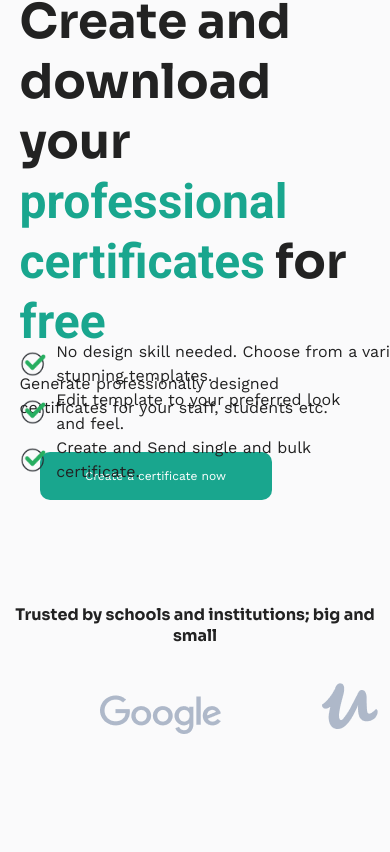
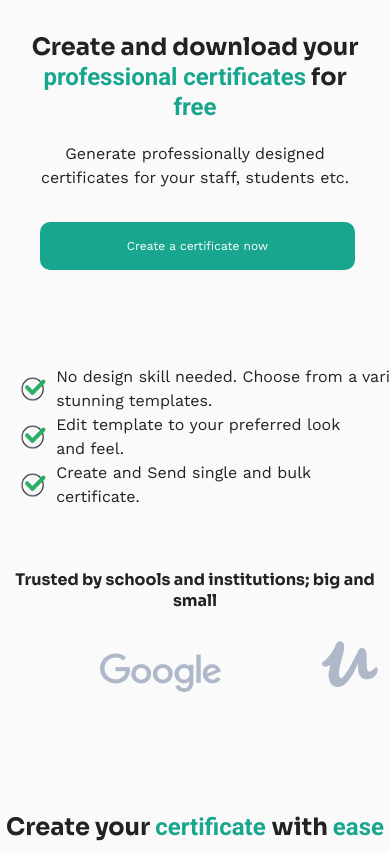
Before and after one commit to Ehidiamhen/certificate-generator, a React (Create React App) app: page /bulk_preview in a window 390 px wide. Shown: the part 1792-2644 px from the top of the page. Built offline with nearby package versions, Linux system fonts and the light colour scheme; a web font is replaced by a local one.

Commit message:
feat(FRO-1): Updated responsiveness

```diff
--- a/src/Component/BulkStep/BulkStep.style.scss
+++ b/src/Component/BulkStep/BulkStep.style.scss
@@ -110,12 +110,30 @@ body {
 }
 
 @media screen  and (max-width: 480px) {
+    .heading {
+        font-size: 24px;
+        line-height: 30px;
+        text-align: center;
+        padding-inline: 70px;
+    }
     .wrap {
         flex-wrap: wrap;
     }
     .example {
-        width: 327px;
-        height: 218px;
+        width: 90%;
+        height: 80%;
+        margin: auto;
+    }
+    .bulk {
+        .space {
+            gap: 24px;
+        }
+        div {
+            div {
+                width: 90%;
+                margin: auto;
+            }
+        }
     }
     .process {
         display: flex;
@@ -127,4 +145,8 @@ body {
             height: 100%;
         }
     }
+    .bulk-button {
+        margin: 40px 0 24px 0;
+        width: 80%;
+    }
 }
--- a/src/Component/Certificate/certificate.style.scss
+++ b/src/Component/Certificate/certificate.style.scss
@@ -83,6 +83,8 @@ body {
 }
 
 .cert-form {
+    max-width: 1440px;
+    width: 80%;
     background-color: #fafafb;
     margin: 5.5% 10% 12%;
     border: 0.8px solid #545454;
@@ -145,17 +147,32 @@ input::-webkit-calendar-picker-indicator{
         overflow-x: scroll;
     }
 
-    .form {
+    .cert-form {
         margin: 5.5% 10% 12%;
     }
 }
 
 @media screen  and (max-width: 480px) {
+    .header {
+        font-size: 24px;
+        line-height: 30px;
+        text-align: center;
+    }
+    .prompt {
+        line-height: 24px;
+    }
     .cert-img {
         flex-direction: column;
     }
     .cert-form {
+        width: 100%;
         background-color: #ffffff;
         border: none;
+        border-radius: 0;
+        margin: 0 ;
+        margin-bottom: 0 !important;
+    }
+    .submit-btn {
+        width: 95%;
     }
 }
--- a/src/Component/Certificate/index.jsx
+++ b/src/Component/Certificate/index.jsx
@@ -12,7 +12,7 @@ export default function Certificate () {
             with <span className="emphasized">ease</span>
           </p>
 
-          <p style={{padding: '10px'}}>Select a template, input values and Create a Certificate right away.</p>
+          <p style={{padding: '10px'}} className="prompt">Select a template, input values and Create a Certificate right away.</p>
 
           <div className="flex justify-between mode">
             <button className="select" >Single Certificate</button>
--- a/src/Component/Hero/hero.style.scss
+++ b/src/Component/Hero/hero.style.scss
@@ -52,6 +52,12 @@ body {
     margin: auto;
 }
 
+.hero {
+    padding-top: 80px;
+    .hero-left {
+        width: 533px;
+        height: 328px;
+        text-align: left;
         .hero-text {
             font-weight: 700;
             font-size: 48px;
@@ -59,10 +65,7 @@ body {
             margin-bottom: 20px;
         }
 
-.hero-left {
-    width: 533px;
-    height: 328px;
-    text-align: left;
+    }
 }
 
 .gap {
@@ -77,6 +80,10 @@ body {
     border-radius: 10px;
     color: #FFFFFF;
     margin-top: 32px;
+}
+
+.perks {
+    padding: 20px 0 0 0;
 }
 
 .tick {
@@ -97,9 +104,14 @@ body {
 }
 
 @media screen  and (max-width: 768px) and (min-width: 481px) {
+    .hero {
+        padding-top: 40px;
+    }
+    .hero-left {
         .hero-text {
             font-size: 32px;
             line-height: 40px;
+        }
     }
 
     .hero-img{
@@ -124,11 +136,32 @@ body {
     .hero-img {
         display: none;
     }
+    .hero{
+        padding-top: 40px;
+        text-align: center;
+    }
     .hero-left {
         width: 100vw;
+        height: 20% !important;
+        text-align: center;
+    }
+    .hero-text {
+        font-size: 24px !important;
+        line-height: 30px !important;
+        text-align: center;
+    }
+    .hero-caption {
+        text-align: center;
+    }
+    .hero-button {
+        width: 90%;
     }
     .perks {
         flex-direction: column;
+        padding-top: 50px;
+    }
+    .partner-head {
+        padding: 60px 0 25px 0;
     }
     .partners {
         overflow: scroll;
--- a/src/Component/Hero/index.jsx
+++ b/src/Component/Hero/index.jsx
@@ -10,7 +10,7 @@ import skillshare from '../../assets/images/skillshare.png'
 export default function Hero () {
     return (
         <>
-          <div className="flex center justify-between">
+          <div className="flex center justify-between hero">
                <div className="hero-left">
                   <p className="hero-text sora">
                     Create and download
@@ -18,13 +18,13 @@ export default function Hero () {
                     certificates</span> for
                     <span className="emphasized"> free</span>
                   </p>
-                  <p className="work-sans line-height">Generate professionally designed certificates for your staff, students etc.</p>
+                  <p className="work-sans line-height hero-caption">Generate professionally designed certificates for your staff, students etc.</p>
                   <button className="hero-button">Create a certificate now</button>
                </div>
                <img src={hero} alt='hero' className="hero-img"></img>
            </div>
 
-           <div className="line-height flex justify-between center text-left work-sans perks" style={{padding: "20px 0 0 0"}}>
+           <div className="line-height flex justify-between center text-left work-sans perks">
                <div className="flex items-center" style={{width: "447px", gap: '10px'}}>
                   <img src={tick} alt='tick' className="tick"></img>
                   <p>No design skill needed. Choose from a variety of stunning templates.</p>
--- /dev/null
+++ b/src/Component/Testimonials/Testimonials/testimonials.style.scss
@@ -0,0 +1,101 @@
+@import url('https://fonts.googleapis.com/css2?family=Sora:wght@400;600;700&family=Work+Sans:wght@400;500;700&display=swap');
+@import "../../Style/variables";
+
+* {
+    margin: 0;
+    padding: 0;
+    box-sizing: border-box;
+}
+
+body {
+    max-width: $containerWidth;
+    color: #222222;
+}
+
+.flex {
+    display: flex;
+}
+.justify-between {
+    justify-content: space-between;
+}
+
+.grid {
+    display: grid;
+}
+
+.work-sans {
+    font-family: 'Work sans';
+}
+
+.sora {
+    font-family: 'Sora';
+}
+
+.line-height {
+    line-height: 24px;
+}
+
+.emphasized {
+    color: #19A68E;
+}
+
+.text-left {
+    text-align: left;
+}
+
+.items-center {
+    align-items: center;
+}
+
+.center {
+    width: 90%;
+    margin: auto;
+}
+
+.testimonial-header {
+    font-weight: 700;
+    font-size: 48px;
+    line-height: 60px;
+    padding: 120px 0 16px 0;
+}
+
+.testimonial-caption {
+    font-size: 24px;
+    line-height: 32px;
+    padding-bottom: 40px;
+}
+
+.container {
+    width: 343px;
+    height: 329px;
+    border: 1px solid rgba(73, 73, 73, 0.4);
+    border-radius: 24px;
+    padding: 40px 25px 0 25px;
+}
+
+.testimonial-bottom {
+    margin-bottom: 120px;
+}
+
+@media screen  and (max-width: 768px) and (min-width: 481px) {
+    .testimonials {
+        overflow-x: scroll;
+    }
+}
+
+@media screen  and (max-width: 480px) {
+    .testimonials {
+        flex-direction: column;
+    }
+    .testimonial-header {
+        font-size: 24px;
+        line-height: 30px;
+    }
+    .testimonial-caption {
+        font-size: 16px;
+        line-height: 24px;
+    }
+    .testimonial-bottom {
+        margin-bottom: 52px;
+    }
+}
```
Also changed, not shown: src/Component/Testimonials/Testimonials/index.jsx (added, +57 -0 lines). Lines whose indentation alone changed are shown as unchanged.
